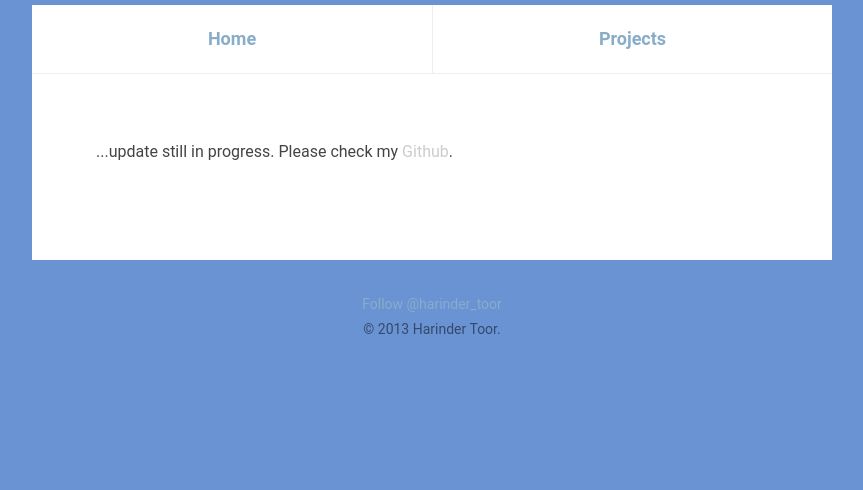
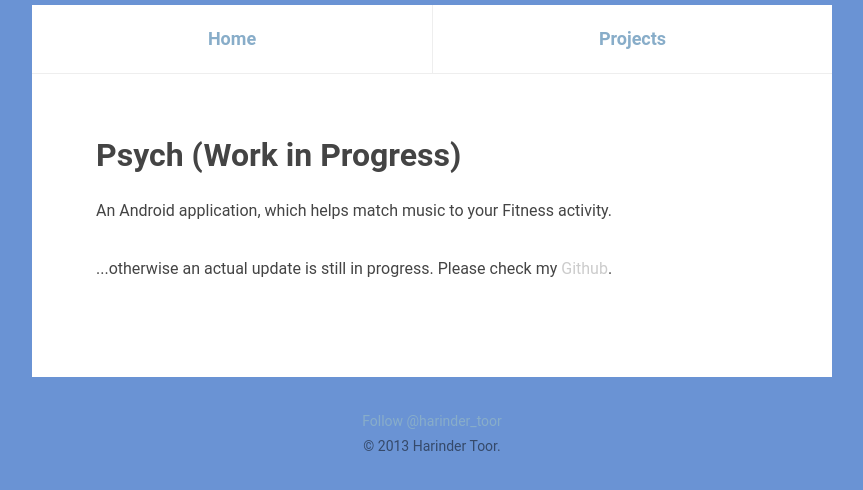
Before and after one commit to HarinderToor/harindertoor.github.io, a plain HTML site: page projects.html in a window 1280 px wide. Shown: the part 80-570 px from the top of the page, without its empty margins (208-1071 px from the left). Drawn offline with Linux system fonts and the light colour scheme; a web font is replaced by a local one.

Commit message:
Slight update
Psych repo currently private.

```diff
--- a/projects.html
+++ b/projects.html
@@ -24,7 +24,9 @@
 	</header>
 	<div class="site-body contain">
 		<section class="island">
-			<p>...update still in progress. Please check my <a href="https://github.com/HarinderToor" class="is-github" title="Follow me on Github">Github</a>.</p>
+			<h1>Psych (Work in Progress)</h1>
+			<p> An Android application, which helps match music to your Fitness activity.</p>
+			<p>...otherwise an actual update is still in progress. Please check my <a href="https://github.com/HarinderToor" class="is-github" title="Follow me on Github">Github</a>.</p>
 		</section>
 	</div>
 	<footer class="site-foot">
```
